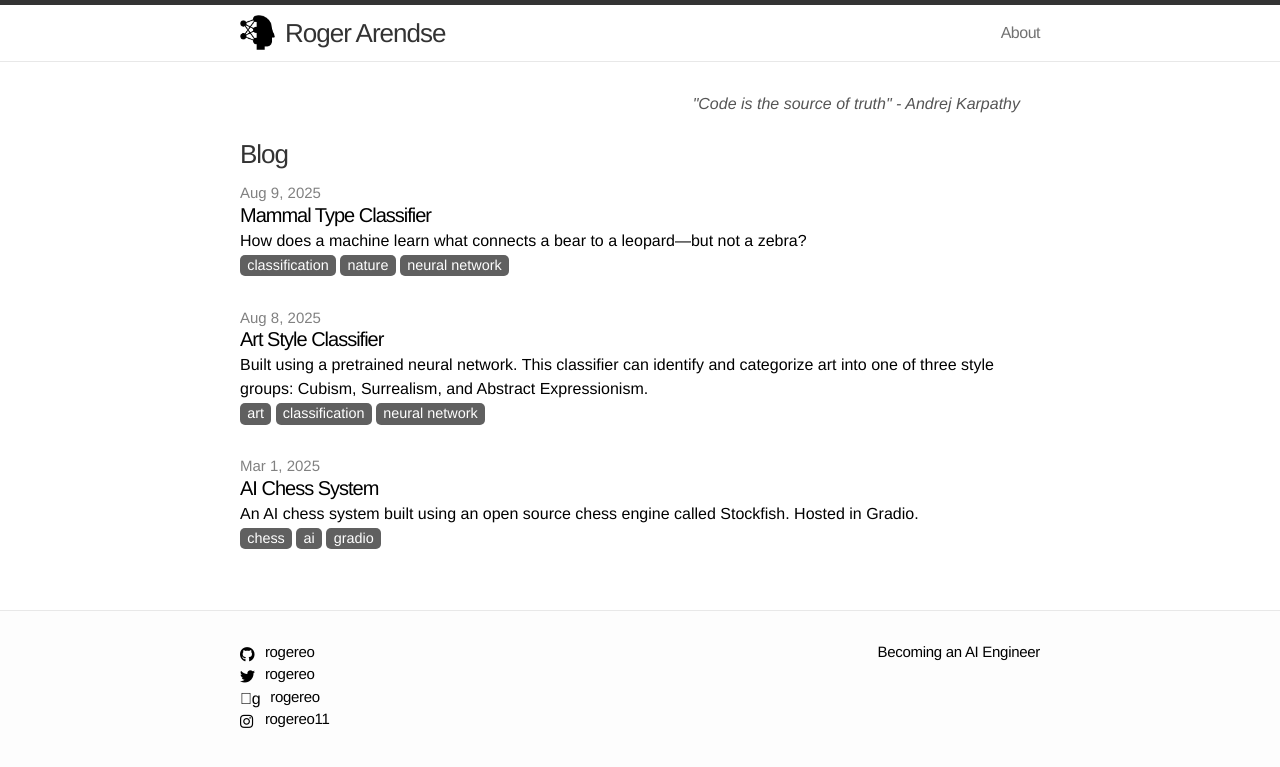
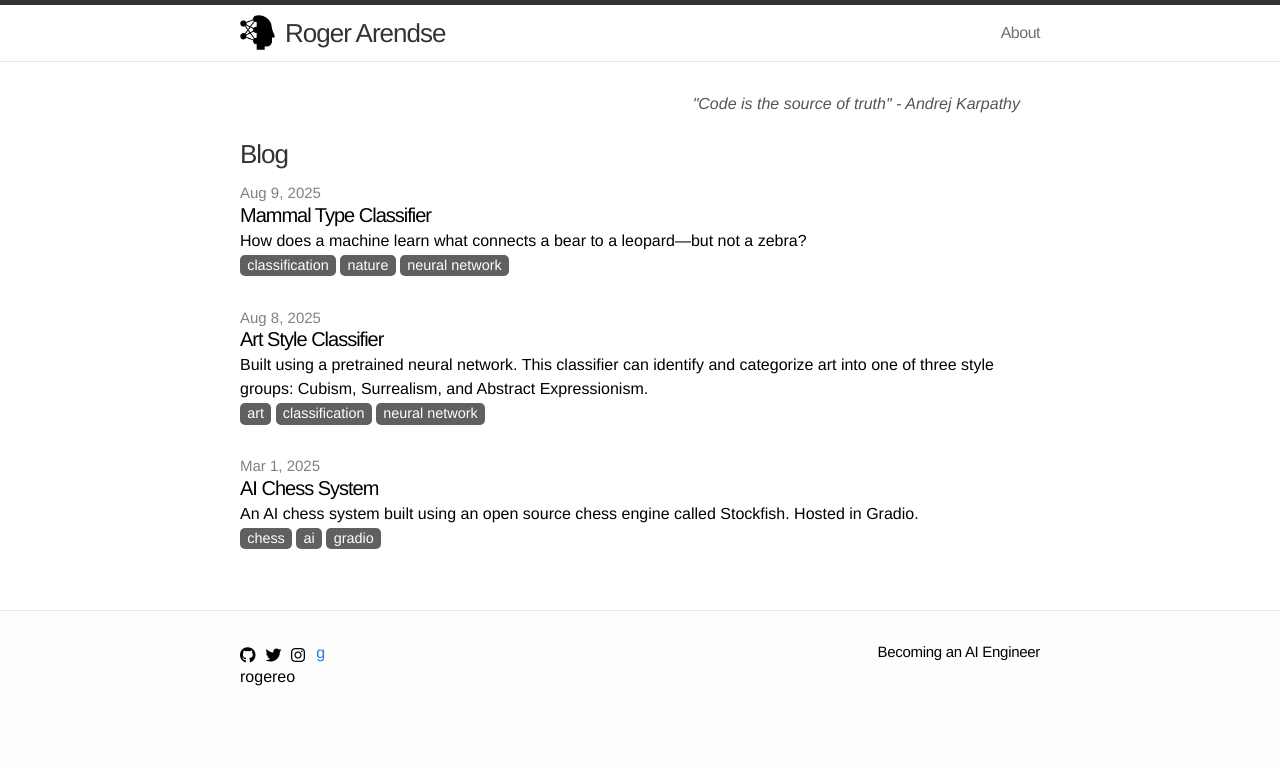
Before and after one commit to rogereo/rogereo.github.io, a Jekyll site: the page built from index.html, in a window 1280 px wide. Shown: the top 767 px of the page. Built offline with Jekyll 4.4.1, drawn with Linux system fonts in a browser that asks for light colours.

Commit message:
footer change

```diff
--- a/_includes/footer.html
+++ b/_includes/footer.html
@@ -13,37 +13,37 @@
     </div>
     -->
 
-      <div class="footer-col-1 column">
-      <ul>
-        {% if site.github_username %}<li>
+    <div class="footer-col-1 column">
+      <div class="social-icons">
+        {% if site.github_username %}
           <a href="https://github.com/{{ site.github_username }}">
             <i class="fab fa-github"></i>
-            <span class="username">{{ site.github_username }}</span>
           </a>
-        </li>{% endif %}
+        {% endif %}
 
-        {% if site.twitter_username %}<li>
+        {% if site.twitter_username %}
           <a href="https://twitter.com/{{ site.twitter_username }}">
             <i class="fab fa-twitter"></i>
-            <span class="username">{{ site.twitter_username }}</span>
           </a>
-        </li>{% endif %}
+        {% endif %}
 
-        {% if site.goodreads_username %}<li>
-          <a href="https://goodreads.com/{{ site.goodreads_username }}">
-            <span class="fab fa-goodreads">g</span>
-            <span class="username">{{ site.goodreads_username }}</span>
-          </a>
-        </li>{% endif %}
-
-        {% if site.instagram_username %}<li>
+        {% if site.instagram_username %}
           <a href="https://instagram.com/{{ site.instagram_username }}">
             <i class="fab fa-instagram"></i>
-            <span class="username">{{ site.instagram_username }}</span>
           </a>
-        </li>{% endif %}
-      </ul>
+        {% endif %}
+
+        {% if site.goodreads_username %}
+          <a href="https://goodreads.com/{{ site.goodreads_username }}">
+            <span class="goodreads-icon">g</span>
+          </a>
+        {% endif %}
+      </div>
+      <div class="username-container">
+        <span class="username">   rogereo</span>
+      </div>
     </div>
+
 
     <div class="footer-col-2 column">
       <p class="text"></p>
```
